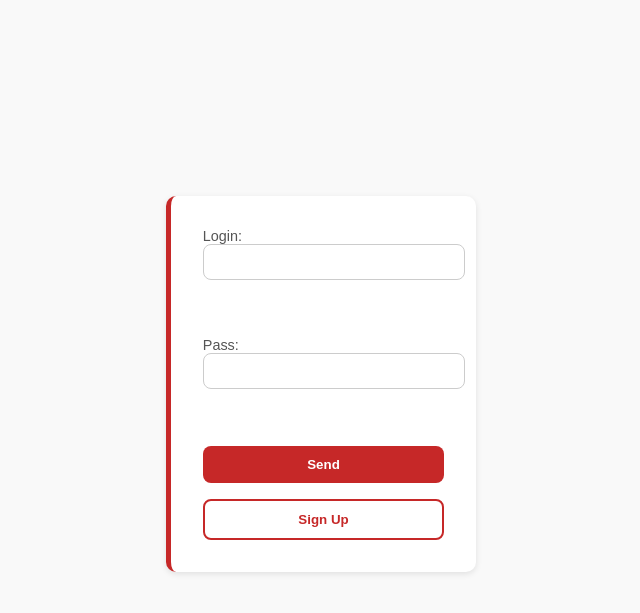
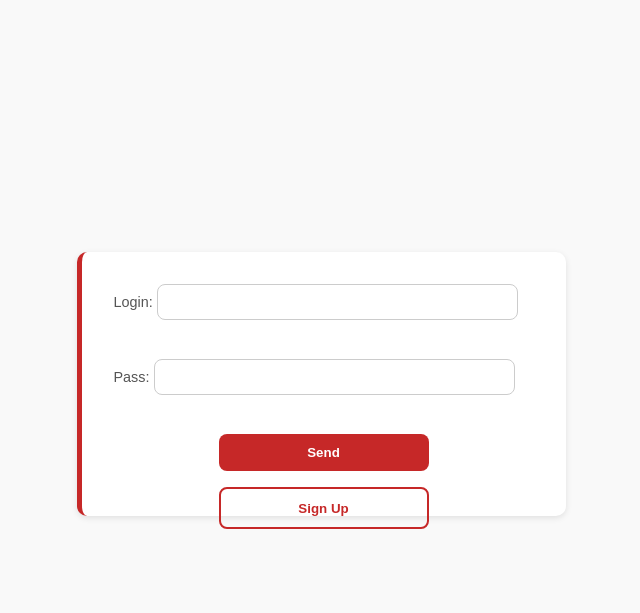
Before and after one commit to lshinigami/Kalymova_Boyarkin, a Flask app: page /u/ in a window 1280 px wide. Shown: the top 613 px of the page, without its empty margins (319-959 px from the left). Run offline with Flask 3, Linux system fonts and the light colour scheme; parts of the project's set-up code (start-up, migrations or seed data) failed here and were passed over.

Commit message:
Front-end for auth page

```diff
--- a/templates/auth.html
+++ b/templates/auth.html
@@ -13,6 +13,8 @@
             padding: 2rem;
             text-align: center;
             margin-bottom: 2rem;
+            width: 420px;
+            height: 200px;
         }
 
         body {
@@ -45,12 +47,13 @@
             display: block;
             font-size: 0.9rem;
             color: #555;
-            text-align: left;
+            text-align: start;
             margin-bottom: 0.3rem;
+            width: 680px
         }
 
         form input {
-            width: 100%;
+            width: 50%;
             border: 1px solid #ccc;
             border-radius: 8px;
             padding: 0.6rem;
@@ -74,7 +77,7 @@
             padding: 0.7rem 1.5rem;
             cursor: pointer;
             transition: background 0.3s;
-            width: 100%;
+            width: 50%;
         }
 
         form button:hover,
@@ -106,11 +109,11 @@
 <body>
     <section id="auth-block">
         <form id="input-form" method="POST" onkeydown="return event.key != 'Enter';">
-            <label>Login: <input type="text" name="login"></label><br><br>
+            <label>Login: <input type="text" name="login"></label><br>
             {% if what=='signup' %}
-            <label>Email: <input type="email" name="email"></label><br><br>
+            <label>Email: <input type="email" name="email"></label><br>
             {% endif %}
-            <label>Pass: <input type="password" name="password"></label><br><br>
+            <label>Pass: <input type="password" name="password"></label><br>
             <button type="submit" value="Send">Send</button>
         </form>
         <button type="button" value="{{ 'Sign Up' if what=='signin' else 'Sign In' }}" onclick="changeTab()">{{ 'Sign Up' if what=='signin' else 'Sign In' }}</button>
```
